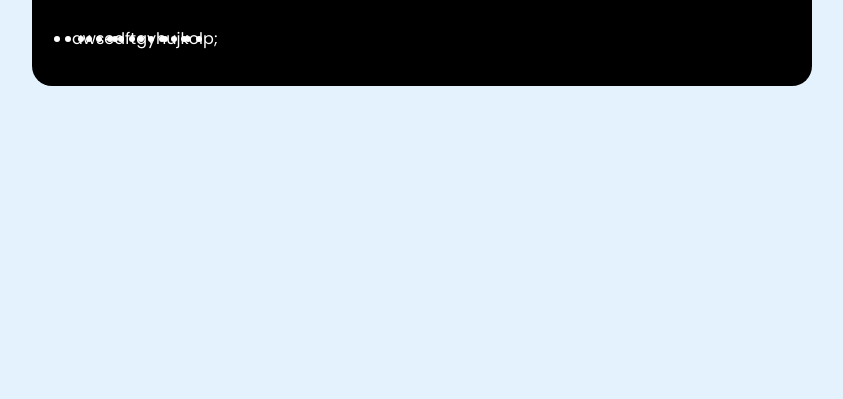
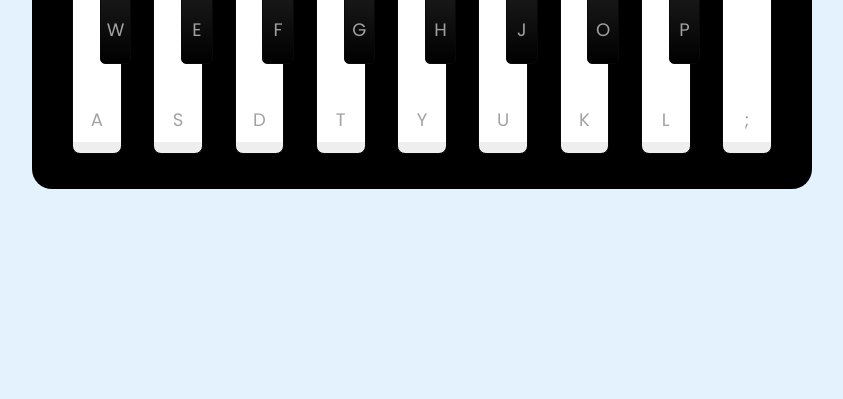
Before and after one commit to cristian-eds/piano-simulator, a plain HTML site: page index.html in a window 1280 px wide. Shown: the part 401-800 px from the top of the page, without its empty margins (218-1061 px from the left). Drawn offline with Linux system fonts and the light colour scheme.

Commit message:
Estilizado teclas piano

```diff
--- a/src/styles/main.css
+++ b/src/styles/main.css
@@ -73,3 +73,49 @@ header .column span {
     display: flex;
     margin-top: 40px;
 }
+
+.piano-keys .key {
+    cursor: pointer;
+    user-select: none;
+    list-style: none;
+    color: #a2a2a2;
+    position: relative;
+    text-transform: uppercase;
+}
+
+.piano-keys .white {
+    width: 70px;
+    height: 230px;
+    border: 1px solid rgb(9, 9, 9);
+    border-radius: 8px;
+    background: linear-gradient(#fff 95%, #eee 4%);
+}
+
+.piano-keys .black {
+    width: 44px;
+    height: 140px;
+    margin: 0 22px 0 -22px;
+    z-index: 2;
+    border: 1px solid rgb(9, 9, 9);
+    border-radius: 0 0 5px 5px;
+    background: linear-gradient(#333 , #000 );
+}
+
+.piano-keys span {
+    position: absolute;
+    bottom: 20px;
+    width: 100%;
+    text-align: center;
+    font-size: 1.13rem;
+}
+
+.piano-keys .white:active {
+    box-shadow: inset -5px 5px 20px rgba(0,0,0,0.2);
+    background: linear-gradient(to botto #fff 0%, #eee 100%);
+}
+
+
+.piano-keys .black:active {
+    box-shadow: inset -5px 5px 10px rgba(255,255,255,0.1);
+    background: linear-gradient(to bottom #000 , #434343 );
+}
```
